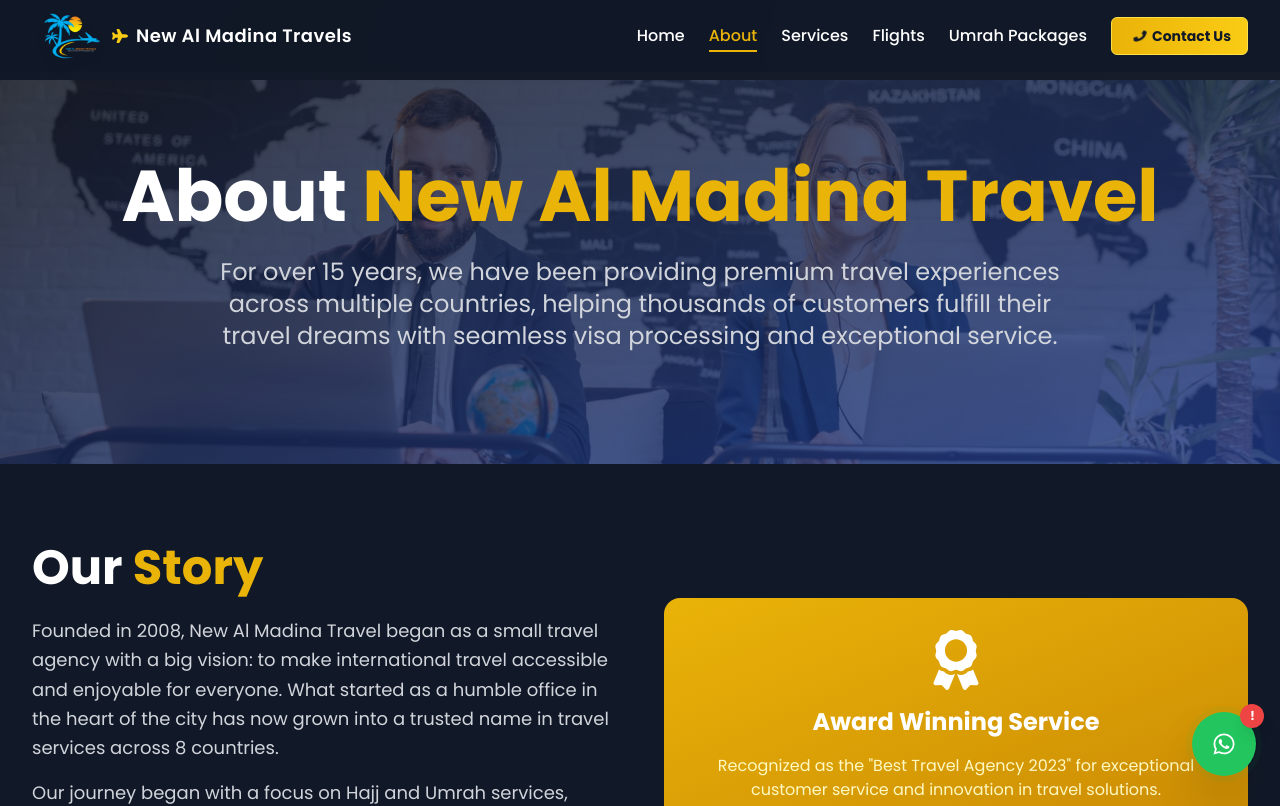
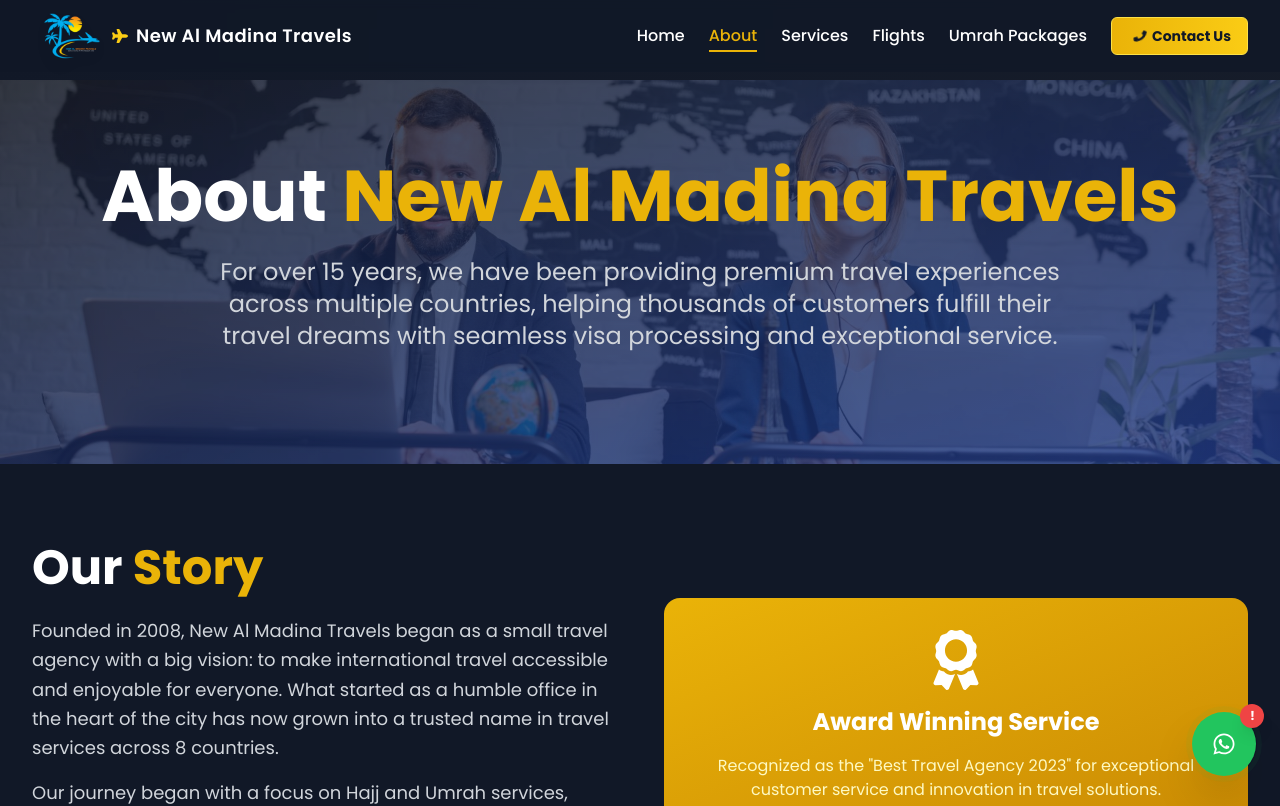
Before and after one commit to metaminds60-ctrl/new-al-madina-travel, a React (Vite) app: page /about in a window 1280 px wide. Shown: the top 806 px of the page. Built offline with nearby package versions, Linux system fonts and the light colour scheme; the HTML template or start-up script is replaced by a standard one.

Commit message:
Fix: correct company name to "New Al Madina Travels" in Footer and About pages

```diff
--- a/src/components/layout/Footer.jsx
+++ b/src/components/layout/Footer.jsx
@@ -199,7 +199,7 @@ const Footer = () => {
         {/* Bottom Section */}
         <div className="border-t border-gray-800 mt-8 pt-8 flex flex-col md:flex-row justify-between items-center">
           <p className="text-gray-400 text-sm">
-            © {currentYear} New Al Madina Travel. All rights reserved.
+            © {currentYear} New Al Madina Travels. All rights reserved.
           </p>
           <div className="flex space-x-6 mt-4 md:mt-0">
             <a href="#" className="text-gray-400 hover:text-yellow-400 text-sm transition-colors duration-300">
--- a/src/pages/About.jsx
+++ b/src/pages/About.jsx
@@ -123,7 +123,7 @@ const About = () => {
     {
       name: 'Dr. Ali Rahman',
       position: 'Medical Professional',
-      text: 'New Al Madina Travel made my family\'s Hajj journey seamless. Their attention to detail and professional service was exceptional.',
+      text: 'New Al Madina Travels made my family\'s Hajj journey seamless. Their attention to detail and professional service was exceptional.',
       rating: 5
     },
     {
@@ -153,7 +153,7 @@ const About = () => {
             animate={{ opacity: 1, y: 0 }}
             className="text-5xl md:text-6xl lg:text-7xl font-bold mb-6 text-white"
           >
-            About <span className="text-yellow-500">New Al Madina Travel</span>
+            About <span className="text-yellow-500">New Al Madina Travels</span>
           </motion.h1>
           <motion.p
             initial={{ opacity: 0, y: 30 }}
@@ -183,7 +183,7 @@ const About = () => {
               </h2>
               <div className="space-y-4 text-lg text-gray-300 leading-relaxed">
                 <p>
-                  Founded in 2008, New Al Madina Travel began as a small travel agency with a big vision:
+                  Founded in 2008, New Al Madina Travels began as a small travel agency with a big vision:
                   to make international travel accessible and enjoyable for everyone. What started as a
                   humble office in the heart of the city has now grown into a trusted name in travel
                   services across 8 countries.
```
